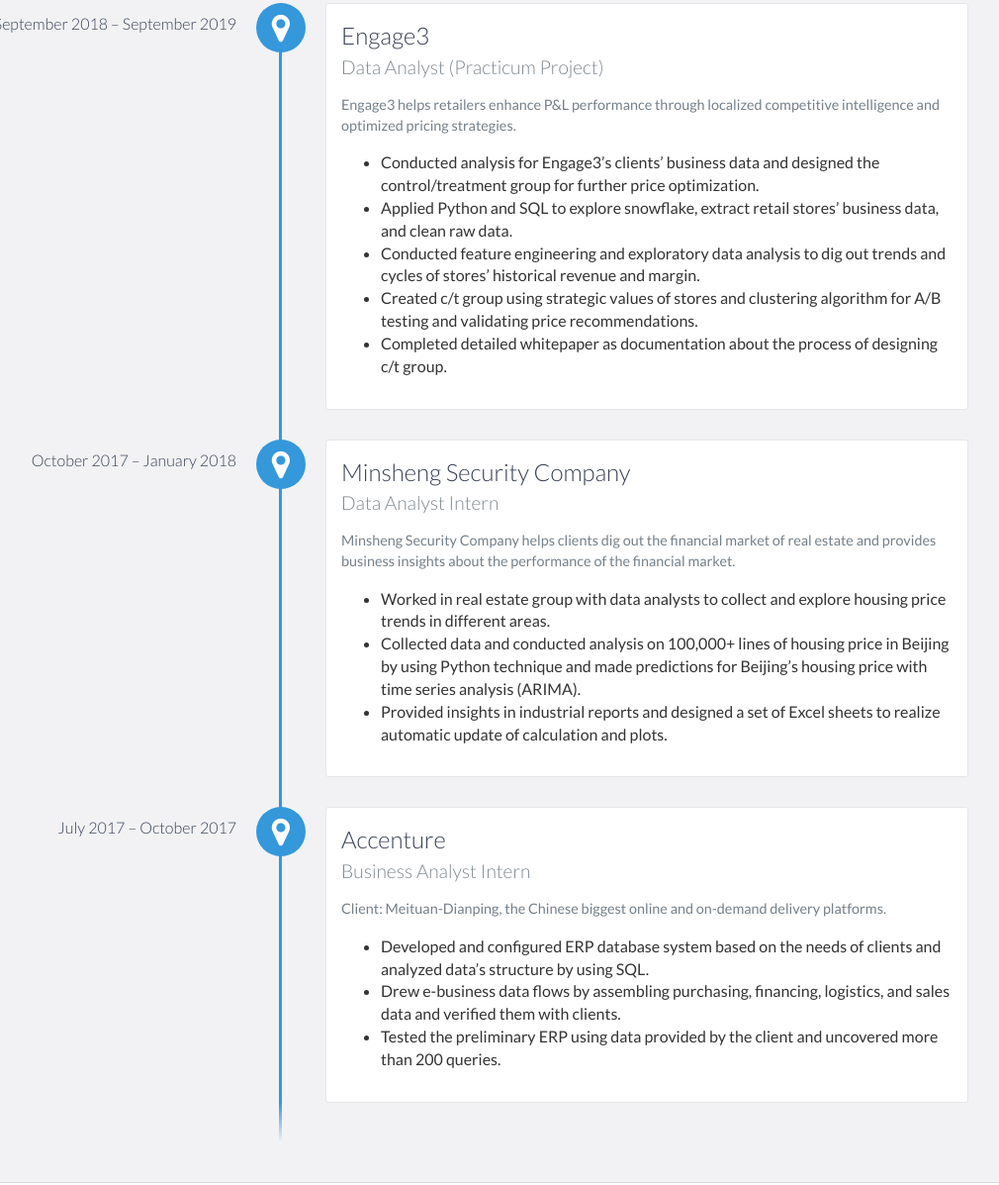
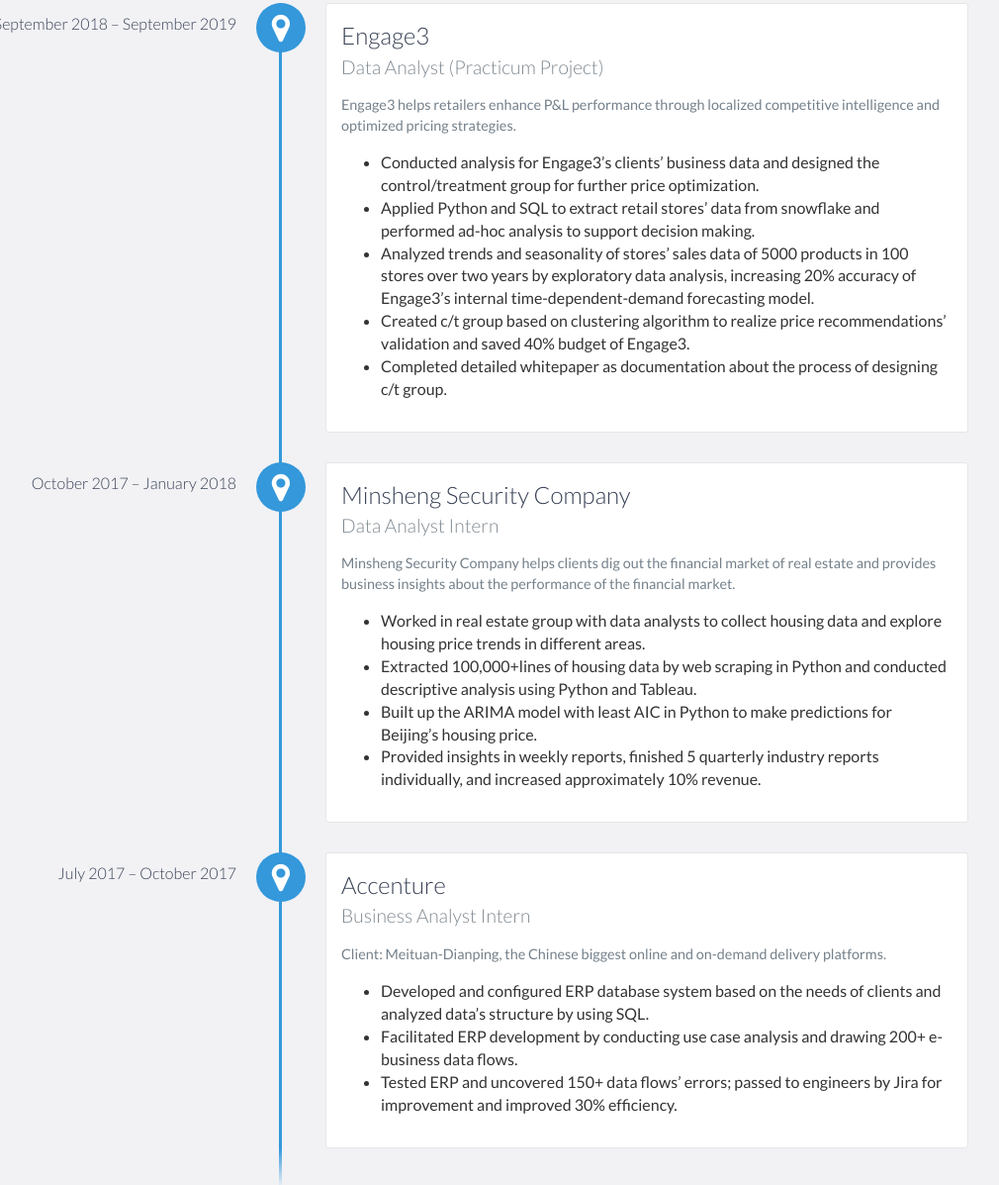
Before and after one commit to Zhenyu0521/Zhenyu0521.github.io, a plain HTML site: page index.html in a window 1280 px wide. Shown: the part 1179-2376 px from the top of the page at 99% size, without its empty margins (161-1171 px from the left). Drawn offline with nearby package versions, Linux system fonts and the light colour scheme.

Commit message:
Update index.html

```diff
--- a/index.html
+++ b/index.html
@@ -50,7 +50,7 @@
         <div id="lead-content">
             <h1>Zhenyu Fan</h1>
             <h2>Data Analysis Candidate</h2>
-            <a href="resume/Zhenyu Fan - MSBA Resume.pdf" class="btn-rounded-white">Download Resume</a>
+            <a href="resume/Zhenyu (Joe) Fan - Resume.pdf" class="btn-rounded-white">Download Resume</a>
         </div>
         <!-- End #lead-content -->
 
@@ -95,13 +95,13 @@
                     Conducted analysis for Engage3’s clients’ business data and designed the control/treatment group for further price optimization.
                 </li>
                 <li>
-                    Applied Python and SQL to explore snowflake, extract retail stores’ business data, and clean raw data.
+                    Applied Python and SQL to extract retail stores’ data from snowflake and performed ad-hoc analysis to support decision making.
                 </li>
                 <li>
-                    Conducted feature engineering and exploratory data analysis to dig out trends and cycles of stores’ historical revenue and margin.
+                    Analyzed trends and seasonality of stores’ sales data of 5000 products in 100 stores over two years by exploratory data analysis, increasing 20% accuracy of Engage3’s internal time-dependent-demand forecasting model.
                 </li>
                 <li>
-                    Created c/t group using strategic values of stores and clustering algorithm for A/B testing and validating price recommendations.
+                    Created c/t group based on clustering algorithm to realize price recommendations’ validation and saved 40% budget of Engage3.
                 </li>
                 <li>
                     Completed detailed whitepaper as documentation about the process of designing c/t group.
@@ -117,13 +117,16 @@
                 </p>
                 <ul>
                 <li>
-                    Worked in real estate group with data analysts to collect and explore housing price trends in different areas.
+                    Worked in real estate group with data analysts to collect housing data and explore housing price trends in different areas.
                 </li>
                 <li>
-                    Collected data and conducted analysis on 100,000+ lines of housing price in Beijing by using Python technique and made predictions for Beijing’s housing price with time series analysis (ARIMA).
+                    Extracted 100,000+lines of housing data by web scraping in Python and conducted descriptive analysis using Python and Tableau.
                 </li>
                 <li>
-                    Provided insights in industrial reports and designed a set of Excel sheets to realize automatic update of calculation and plots.
+                    Built up the ARIMA model with least AIC in Python to make predictions for Beijing’s housing price.
+                </li>
+		<li>
+                    Provided insights in weekly reports, finished 5 quarterly industry reports individually, and increased approximately 10% revenue.
                 </li>
                 </ul>
             </div>
@@ -139,10 +142,10 @@
                     Developed and configured ERP database system based on the needs of clients and analyzed data’s structure by using SQL.
                 </li>
                 <li>
-                    Drew e-business data flows by assembling purchasing, financing, logistics, and sales data and verified them with clients.
+                    Facilitated ERP development by conducting use case analysis and drawing 200+ e-business data flows.
                 </li>
                 <li>
-                    Tested the preliminary ERP using data provided by the client and uncovered more than 200 queries.
+                    Tested ERP and uncovered 150+ data flows’ errors; passed to engineers by Jira for improvement and improved 30% efficiency.
                 </li>
                 </ul>
             </div>
```
